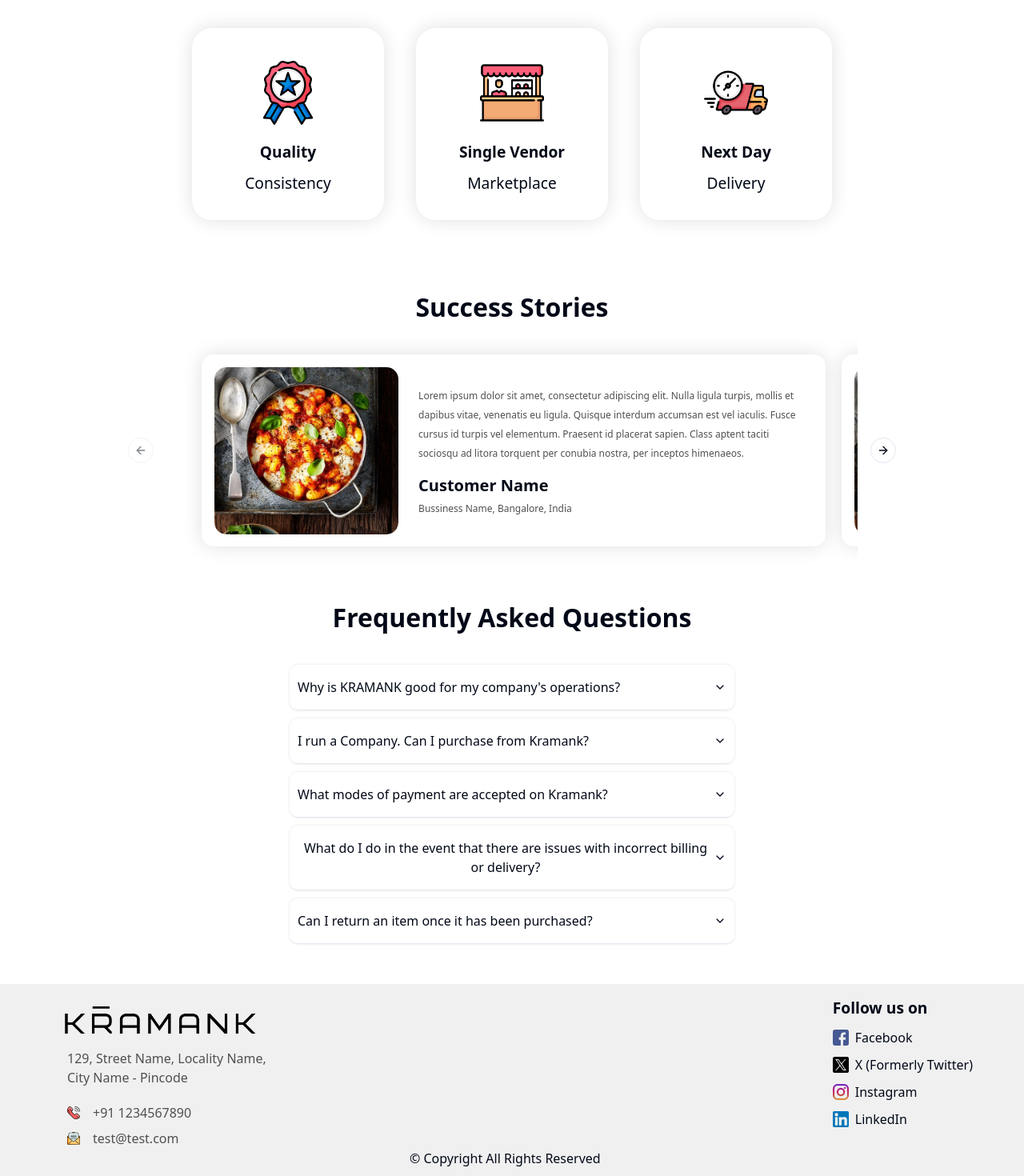
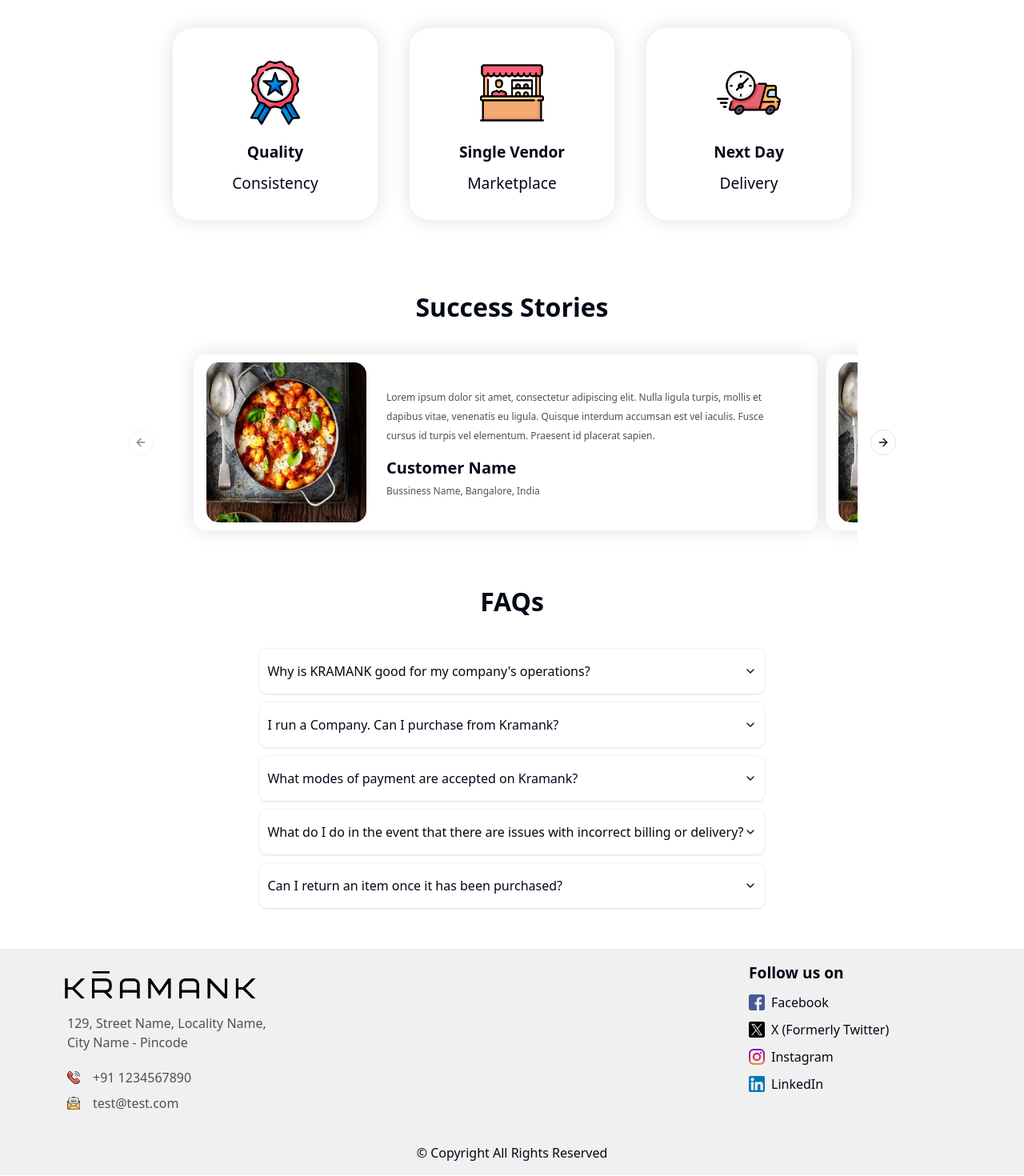
Before and after one commit to asif-choudhari/kramank-ui, a React (Vite) app: page / in a window 1280 px wide. Shown: the part 733-2203 px from the top of the page at 80% size. Built offline with nearby package versions, Linux system fonts and the light colour scheme.

Commit message:
mobile friendly homepage

```diff
--- a/src/area/homepage/homepage.component.tsx
+++ b/src/area/homepage/homepage.component.tsx
@@ -27,10 +27,10 @@ import {
 import styles from './homepage.module.css';
 
 function Homepage() {
-  const navItems = [
-    {title: "About", url: "/about"},
-    {title: "Contact", url: "/contact"},
-  ];
+  // const navItems = [
+  //   {title: "About", url: "/about"},
+  //   {title: "Contact", url: "/contact"},
+  // ];
 
   const whyItems = [
     {text1: "Quality", text2: "Consistency", image: medalImage},
@@ -39,11 +39,11 @@ function Homepage() {
   ];
 
   const successStoriesItems = [
-    {image: foodImage, name: "Customer Name", bussinessName: "Bussiness Name", location:"Bangalore, India",  description: "Lorem ipsum dolor sit amet, consectetur adipiscing elit. Nulla ligula turpis, mollis et dapibus vitae, venenatis eu ligula. Quisque interdum accumsan est vel iaculis. Fusce cursus id turpis vel elementum. Praesent id placerat sapien. Class aptent taciti sociosqu ad litora torquent per conubia nostra, per inceptos himenaeos."},
-    {image: foodImage, name: "Customer Name", bussinessName: "Bussiness Name", location:"Bangalore, India",  description: "Lorem ipsum dolor sit amet, consectetur adipiscing elit. Nulla ligula turpis, mollis et dapibus vitae, venenatis eu ligula. Quisque interdum accumsan est vel iaculis. Fusce cursus id turpis vel elementum. Praesent id placerat sapien. Class aptent taciti sociosqu ad litora torquent per conubia nostra, per inceptos himenaeos."},
-    {image: foodImage, name: "Customer Name", bussinessName: "Bussiness Name", location:"Bangalore, India",  description: "Lorem ipsum dolor sit amet, consectetur adipiscing elit. Nulla ligula turpis, mollis et dapibus vitae, venenatis eu ligula. Quisque interdum accumsan est vel iaculis. Fusce cursus id turpis vel elementum. Praesent id placerat sapien. Class aptent taciti sociosqu ad litora torquent per conubia nostra, per inceptos himenaeos."},
-    {image: foodImage, name: "Customer Name", bussinessName: "Bussiness Name", location:"Bangalore, India",  description: "Lorem ipsum dolor sit amet, consectetur adipiscing elit. Nulla ligula turpis, mollis et dapibus vitae, venenatis eu ligula. Quisque interdum accumsan est vel iaculis. Fusce cursus id turpis vel elementum. Praesent id placerat sapien. Class aptent taciti sociosqu ad litora torquent per conubia nostra, per inceptos himenaeos."},
-    {image: foodImage, name: "Customer Name", bussinessName: "Bussiness Name", location:"Bangalore, India",  description: "Lorem ipsum dolor sit amet, consectetur adipiscing elit. Nulla ligula turpis, mollis et dapibus vitae, venenatis eu ligula. Quisque interdum accumsan est vel iaculis. Fusce cursus id turpis vel elementum. Praesent id placerat sapien. Class aptent taciti sociosqu ad litora torquent per conubia nostra, per inceptos himenaeos."}
+    {image: foodImage, name: "Customer Name", bussinessName: "Bussiness Name", location:"Bangalore, India",  description: "Lorem ipsum dolor sit amet, consectetur adipiscing elit. Nulla ligula turpis, mollis et dapibus vitae, venenatis eu ligula. Quisque interdum accumsan est vel iaculis. Fusce cursus id turpis vel elementum. Praesent id placerat sapien."},
+    {image: foodImage, name: "Customer Name", bussinessName: "Bussiness Name", location:"Bangalore, India",  description: "Lorem ipsum dolor sit amet, consectetur adipiscing elit. Nulla ligula turpis, mollis et dapibus vitae, venenatis eu ligula. Quisque interdum accumsan est vel iaculis. Fusce cursus id turpis vel elementum. Praesent id placerat sapien."},
+    {image: foodImage, name: "Customer Name", bussinessName: "Bussiness Name", location:"Bangalore, India",  description: "Lorem ipsum dolor sit amet, consectetur adipiscing elit. Nulla ligula turpis, mollis et dapibus vitae, venenatis eu ligula. Quisque interdum accumsan est vel iaculis. Fusce cursus id turpis vel elementum. Praesent id placerat sapien."},
+    {image: foodImage, name: "Customer Name", bussinessName: "Bussiness Name", location:"Bangalore, India",  description: "Lorem ipsum dolor sit amet, consectetur adipiscing elit. Nulla ligula turpis, mollis et dapibus vitae, venenatis eu ligula. Quisque interdum accumsan est vel iaculis. Fusce cursus id turpis vel elementum. Praesent id placerat sapien."},
+    {image: foodImage, name: "Customer Name", bussinessName: "Bussiness Name", location:"Bangalore, India",  description: "Lorem ipsum dolor sit amet, consectetur adipiscing elit. Nulla ligula turpis, mollis et dapibus vitae, venenatis eu ligula. Quisque interdum accumsan est vel iaculis. Fusce cursus id turpis vel elementum. Praesent id placerat sapien."}
   ];
 
   const faqItems = [
@@ -79,13 +79,13 @@ function Homepage() {
       <div className={styles.topNav}>
         <img src={logoImage} alt="kramank logo" srcSet="" className={styles.logo}/>
         <div className={styles.navItems}>
-          {navItems.map((navItem) => (
+          {/* {navItems.map((navItem) => (
             <div className={styles.navItem}>
               {
                 navItem.title
               }
             </div>
-          ))}
+          ))} */}
           <div className={styles.navItem}>
             <Button>
               Login / Signup
@@ -140,7 +140,7 @@ function Homepage() {
       </div>
       <div className={styles.faqContainer}>
         <div className={styles.faqTitle}>
-          Frequently Asked Questions
+          FAQs
         </div>
         <Accordion type="single" collapsible className={styles.faqListContainer}>
           {
@@ -156,6 +156,7 @@ function Homepage() {
         </Accordion>
       </div>
       <div className={styles.footerContainer}>
+          <div className={styles.footerMain}>
             <div>
               <img src={logoWithoutBackgroungImage} alt="logo" className={styles.footerLogo}/>
               <div className={styles.contactInfo}>
@@ -172,29 +173,30 @@ function Homepage() {
                 </span>
               </div>
             </div>
-          <div className={styles.copyright}>
-            &copy; Copyright All Rights Reserved
-          </div>
             <div className={styles.followContainer}>
               Follow us on
               <ul>
                 <li className={styles.followItem}>
                   <img src={facebookImage} alt="facebook" />
-                Facebook
+                  <span>Facebook</span>
                 </li>
                 <li className={styles.followItem}>
                   <img src={xImage} alt="X" />
-                X (Formerly Twitter)
+                  <span>X (Formerly Twitter)</span>
                 </li>
                 <li className={styles.followItem}>
                   <img src={instagramImage} alt="Instagram" />
-                Instagram
+                  <span>Instagram</span>
                 </li>
                 <li className={styles.followItem}>
                   <img src={linkedinImage} alt="LinkedIn" />
-                LinkedIn
+                  <span>LinkedIn</span>
                 </li>
               </ul>
+            </div>
+          </div>
+          <div className={styles.copyright}>
+            &copy; Copyright All Rights Reserved
           </div>
       </div>
     </>
--- a/src/area/homepage/homepage.module.css
+++ b/src/area/homepage/homepage.module.css
@@ -1,7 +1,6 @@
 .topNav {
   height: 70px;
   width: 100%;
-  /* max-width: 100vw; */
   padding: 0 15px;
   display: flex;
   align-items: center;
@@ -95,7 +94,7 @@
 
 .whyItem {
   height: 15em;
-  width: 15em;
+  width: 20%;
   margin: 20px;
   border-radius: 25px;
   box-shadow: 0 0 25px #e0e0e0;
@@ -128,6 +127,17 @@
   font-size: larger;
 }
 
+@media screen and (max-width: 680px) {
+  .whyItemContainer {
+    flex-direction: column;
+    align-items: center;
+  }
+  .whyItem {
+    width: 15em;
+    margin: 10px;
+  }
+}
+
 .successStoriesContainer {
   display: flex;
   flex-direction: column;
@@ -150,18 +160,25 @@
   padding:0 50px;
 }
 
+@media screen and (max-width: 650px) {
+  .carousal {
+    width: 75%;
+  }
+}
+
 .successStoriesItem {
-  height: 15em;
   border-radius: 15px;
   box-shadow: 0 0 25px #e0e0e0;
   padding: 10px;
   display: flex;
   align-items: center;
-  margin: 25px 10px;
+  margin: 25px 0;
+  margin-right: 10px;
 }
 
 .storyImage {
-  height: 95%;
+  height: 200px;
+  width: 200px;
   border-radius: 15px;
 }
 
@@ -180,6 +197,19 @@
   font-weight: bolder;
 }
 
+@media screen and (max-width: 900px) {
+  .successStoriesItem {
+    flex-direction: column;
+  }
+  .storyImage {
+    margin-bottom: 10px;
+  }
+  .storyInfo {
+    margin-top: 10px;
+    padding: 0;
+  }
+}
+
 .faqContainer {
   display: flex;
   flex-direction: column;
@@ -194,10 +224,6 @@
   margin-bottom: 25px;
 }
 
-.faqListContainer {
-  width: 50%;
-}
-
 .faqItem {
   border-radius: 10px;
   height: fit-content;
@@ -208,11 +234,19 @@
 
 .footerContainer {
   background-color: #f0f0f0;
-  height: 15em;
+  justify-content: space-between;
+  padding: 1em 4em;
+  display: flex;
+  flex-direction: column;
+  justify-content: center;
+  align-items: center;
+}
+
+.footerMain {
+  margin-bottom: 30px;
+  width: 100%;
   display: flex;
   justify-content: space-between;
-  padding: 1em 4em;
-  position: relative;
 }
 
 .footerLogo {
@@ -241,15 +275,14 @@
 }
 
 .copyright {
-  position: absolute;
-  bottom: 10px;
-  left: 40%;
   width: max-content;
 }
 
 .followContainer {
   font-size: larger;
   font-weight: bold;
+  width: 300px;
+  padding: 0 20px;
 }
 
 .followItem {
@@ -268,3 +301,30 @@
   height: 20px;
   margin-right: 8px;
 }
+
+@media screen and (max-width:650px) {
+  .footerMain {
+    flex-direction: column;
+    align-items: center;
+  }
+
+  .followContainer {
+    display: flex;
+    flex-direction: column;
+    align-items: center;
+    margin-top: 25px;
+  }
+
+  .followContainer>ul {
+    display: flex;
+    width: max-content;
+  }
+
+  .followContainer>ul>li>span {
+    display: none;
+  }
+
+  .followItem {
+
+  }
+}
--- a/src/index.css
+++ b/src/index.css
@@ -74,3 +74,11 @@
       @apply bg-background text-foreground;
     }
   }
+
+  #root {
+    margin: 0;
+  }
+
+  body {
+    width: 100vw;
+  }
```
Lines whose indentation alone changed are shown as unchanged.
